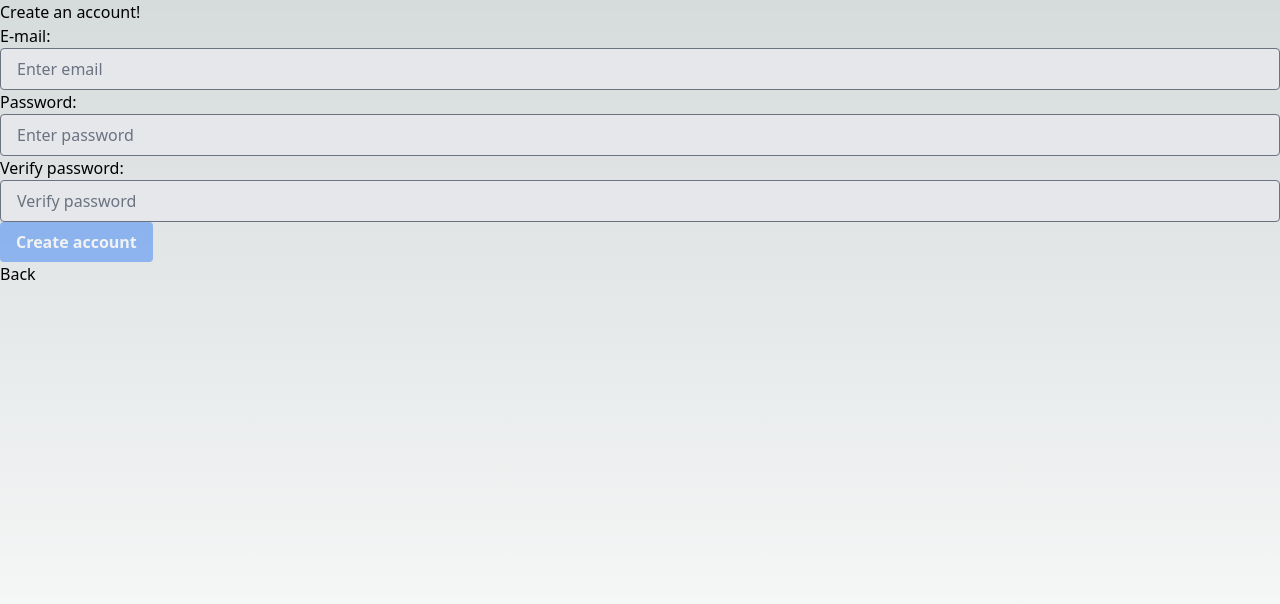
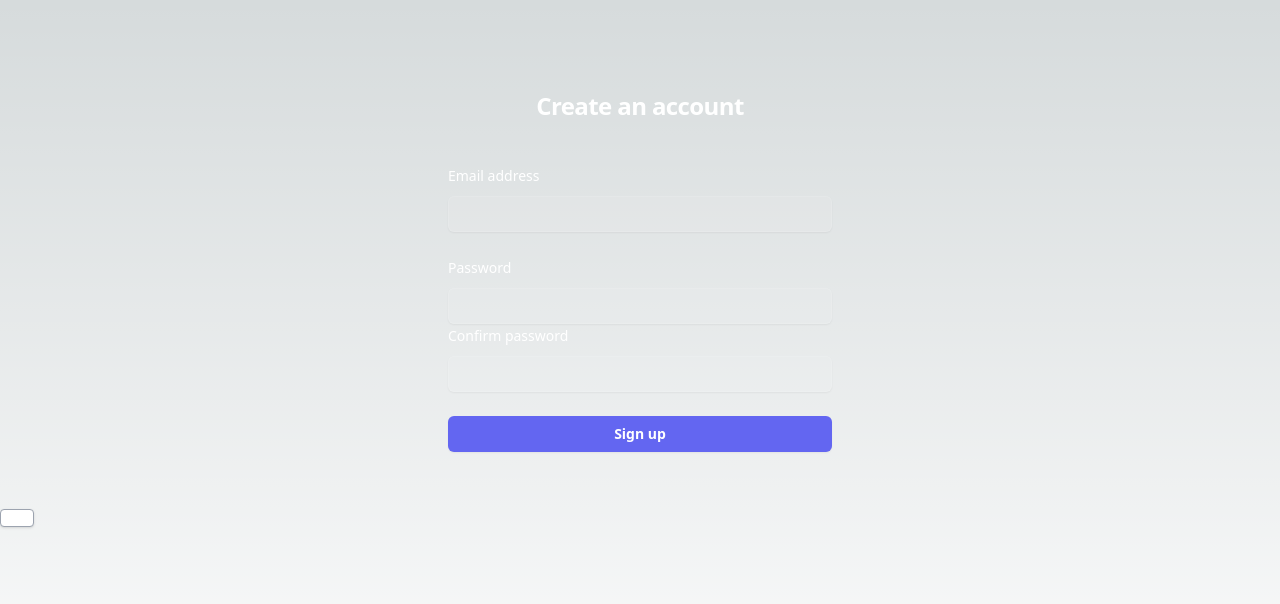
Before and after one commit to emanpecson/nba-fantasy-league, a Next.js app: page /signup in a window 1280 px wide. Shown: the top 604 px of the page. Built offline with nearby package versions, Linux system fonts and the light colour scheme.

Commit message:
revamp login/signup pages

```diff
--- a/src/app/(auth)/login/page.tsx
+++ b/src/app/(auth)/login/page.tsx
@@ -1,6 +1,7 @@
 'use client';
 
-import LoginPrompt from '@/components/LoginPrompt';
+import RouteButton from '@/components/RouteButton';
+import LoginPrompt from '@/components/auth/LoginPrompt';
 import { verifyUser } from '@/lib/user/verifyUser';
 import { User } from '@prisma/client';
 import { useRouter } from 'next/navigation';
@@ -23,6 +24,9 @@ export default function Login() {
 	return(
 		<div>
 			<LoginPrompt login={login} />
+			<RouteButton route={'/'}>
+				Cancel
+			</RouteButton>
 		</div>
 	)
 }
--- a/src/app/(auth)/signup/page.tsx
+++ b/src/app/(auth)/signup/page.tsx
@@ -1,71 +1,38 @@
 'use client';
 
-import React, { useState } from 'react';
-import { createUser } from '@/lib/user/createUser';
-import Link from 'next/link';
+import SignupPrompt from '@/components/auth/SignupPrompt';
+import RouteButton from '@/components/RouteButton';
+import { useRouter } from 'next/navigation';
+import { User } from '@prisma/client';
 
 export default function Signup() {
-	const [email, setEmail] = useState('');
-	const [password, setPassword] = useState('');
-	const [verifyPassword, setVerifyPassword] = useState('');
-	const [isValid, setIsValid] = useState(false);
+	const router = useRouter();
 
-	const handleEmailChange = (event: React.ChangeEvent) => {
-		setEmail(event.target.value);
-		setIsValid(event.target.value && password && verifyPassword && (password == verifyPassword));
-	}
+	async function signup(user: User) {
+		const res = await fetch('/api/user', {
+			method: 'POST',
+			body: JSON.stringify({
+				email: user.email,
+				password: user.password,
+			}),
+		});
 
-	const handlePasswordChange = (event: React.ChangeEvent) => {
-		setPassword(event.target.value);
-		setIsValid(email && event.target.value && verifyPassword && (event.target.value == verifyPassword));
-	}
+		const { createdUser } = await res.json();
 
-	const handleVerifyPasswordChange = (event: React.ChangeEvent) => {
-		setVerifyPassword(event.target.value);
-		setIsValid(email && password && event.target.value && (password == event.target.value));
+		if(createdUser) {
+			router.push('/login');
+		}
+		else {
+			console.log('Fail to create user')
+		}
 	}
 
 	return (
 		<div>
-			<h1>Create an account!</h1>
-
-			<form onSubmit={createUser}>
-				<label>E-mail:</label>
-				<input
-					type="email"
-					name="email"
-					value={email}
-					onChange={handleEmailChange}
-					className="appearance-none border rounded w-full py-2 px-4 text-gray-700 bg-gray-200 focus:outline-none focus:shadow-outline"
-					placeholder="Enter email" />
-
-				<label>Password:</label>
-				<input
-					type="password"
-					name="password"
-					value={password}
-					onChange={handlePasswordChange}
-					className="appearance-none border rounded w-full py-2 px-4 text-gray-700 bg-gray-200 focus:outline-none focus:shadow-outline"
-					placeholder="Enter password" />
-
-				<label>Verify password:</label>
-				<input
-					type="password"
-					name="verifyPassword"
-					value={verifyPassword}
-					onChange={handleVerifyPasswordChange}
-					className="appearance-none border rounded w-full py-2 px-4 text-gray-700 bg-gray-200 focus:outline-none focus:shadow-outline"
-					placeholder="Verify password" />
-
-				<button
-					type="submit"
-					disabled={!isValid}
-					className="bg-blue-500 hover:bg-blue-700 text-white font-bold py-2 px-4 rounded">
-					Create account
-				</button>
-			</form>
-
-			<Link href="../">Back</Link>
+			<SignupPrompt signup={signup} />
+			<RouteButton route={'/'}>
+				Cancel
+			</RouteButton>
 		</div>
 	)
 }
--- a/src/app/page.tsx
+++ b/src/app/page.tsx
@@ -1,18 +1,17 @@
-import Link from 'next/link';
-
+import RouteButton from '@/components/RouteButton';
 
 export default function Home() {
 	return (
 		<div>
 			<div>
-				<Link href='/login'>
+				<RouteButton route='/login'>
 					Login
-				</Link>
+				</RouteButton>
 			</div>
 			<div>
-				<Link href='/signup'>
+				<RouteButton route='/signup'>
 					Signup
-				</Link>
+				</RouteButton>
 			</div>
 		</div>
 	)
--- a/src/components/LoginPrompt.tsx
+++ b/src/components/auth/LoginPrompt.tsx
@@ -1,4 +1,4 @@
-import { FieldValues, useForm } from "react-hook-form";
+import { useForm } from "react-hook-form";
 
 export default function LoginPrompt({ login }: { login: React.FC }) {
 	const { register, handleSubmit } = useForm();
--- /dev/null
+++ b/src/components/auth/SignupPrompt.tsx
@@ -0,0 +1,78 @@
+import { useForm } from "react-hook-form";
+
+export default function LoginPrompt({ signup }: { signup: React.FC }) {
+	const { register, handleSubmit } = useForm();
+
+  return (
+    <>
+      <div className="flex min-h-full flex-1 flex-col justify-center px-6 py-12 lg:px-8">
+        <div className="sm:mx-auto sm:w-full sm:max-w-sm">
+          {/* <img
+            className="mx-auto h-10 w-auto"
+            src="https://tailwindui.com/img/logos/mark.svg?color=indigo&shade=500"
+            alt="Your Company"
+          /> */}
+          <h2 className="mt-10 text-center text-2xl font-bold leading-9 tracking-tight text-white">
+            Create an account
+          </h2>
+        </div>
+
+        <div className="mt-10 sm:mx-auto sm:w-full sm:max-w-sm">
+          <form className="space-y-6" onSubmit={handleSubmit((data) => { signup(data) } )}>
+            <div>
+              <label htmlFor="email" className="block text-sm font-medium leading-6 text-white">
+                Email address
+              </label>
+              <div className="mt-2">
+                <input
+                  id="email"
+                  type="email"
+                  className="block w-full rounded-md border-0 bg-white/5 py-1.5 text-white shadow-sm ring-1 ring-inset ring-white/10 focus:ring-2 focus:ring-inset focus:ring-indigo-500 sm:text-sm sm:leading-6"
+									{...register('email', { required: true, maxLength: 64 })}
+                />
+              </div>
+            </div>
+
+            <div>
+              <div className="flex items-center justify-between">
+                <label htmlFor="password" className="block text-sm font-medium leading-6 text-white">
+                  Password
+                </label>
+              </div>
+
+              <div className="mt-2">
+                <input
+                  id="password"
+                  type="password"
+                  className="block w-full rounded-md border-0 bg-white/5 py-1.5 text-white shadow-sm ring-1 ring-inset ring-white/10 focus:ring-2 focus:ring-inset focus:ring-indigo-500 sm:text-sm sm:leading-6"
+									{...register('password', { required: true, maxLength: 64 })}
+                />
+              </div>
+
+							<label htmlFor="confirmPassword" className="block text-sm font-medium leading-6 text-white">
+                  Confirm password
+							</label>
+							<div className="mt-2">
+                <input
+                  id="confirmPassword"
+                  type="password"
+                  className="block w-full rounded-md border-0 bg-white/5 py-1.5 text-white shadow-sm ring-1 ring-inset ring-white/10 focus:ring-2 focus:ring-inset focus:ring-indigo-500 sm:text-sm sm:leading-6"
+									{...register('confirmPassword', { required: true, maxLength: 64 })}
+                />
+              </div>
+            </div>
+
+            <div>
+              <button
+                type="submit"
+                className="flex w-full justify-center rounded-md bg-indigo-500 px-3 py-1.5 text-sm font-semibold leading-6 text-white shadow-sm hover:bg-indigo-400 focus-visible:outline focus-visible:outline-2 focus-visible:outline-offset-2 focus-visible:outline-indigo-500"
+              >
+                Sign up
+              </button>
+            </div>
+          </form>
+        </div>
+      </div>
+    </>
+  )
+}
```
